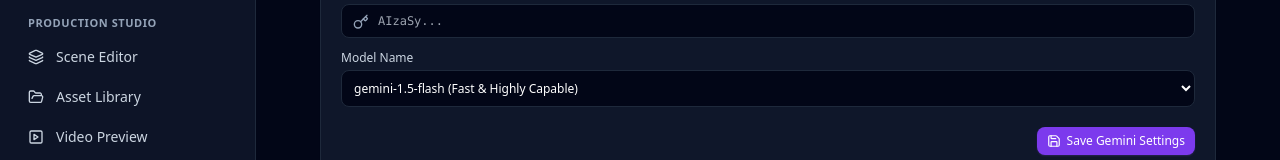
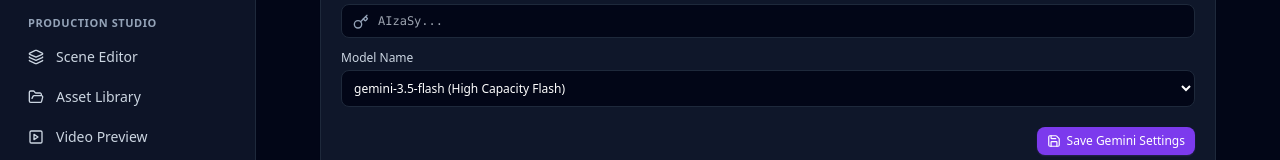
Before and after one commit to tusharsubhramondal/youtube-video-automation, a React (Vite) app in the folder frontend/: page /settings/providers in a window 1280 px wide. Shown: the part 289-449 px from the top of the page. Built offline with nearby package versions, Linux system fonts and the light colour scheme; no server answers.

Commit message:
fix(gemini): update to gemini-3.5-flash-lite and add automatic model fallback resilience

```diff
--- a/frontend/src/pages/ProviderSettings.tsx
+++ b/frontend/src/pages/ProviderSettings.tsx
@@ -24,7 +24,7 @@ import { VoiceProfile } from '../types';
 export const ProviderSettings: React.FC = () => {
   const [settings, setSettings] = useState<any>(null);
   const [geminiKey, setGeminiKey] = useState('');
-  const [geminiModel, setGeminiModel] = useState('gemini-1.5-flash');
+  const [geminiModel, setGeminiModel] = useState('gemini-3.5-flash');
   const [openAiKey, setOpenAiKey] = useState('');
   const [elevenLabsKey, setElevenLabsKey] = useState('');
   const [isSaving, setIsSaving] = useState(false);
@@ -221,9 +221,11 @@ export const ProviderSettings: React.FC = () => {
               onChange={(e) => setGeminiModel(e.target.value)}
               className="w-full bg-slate-950 border border-slate-800 rounded-lg p-2 text-xs text-white"
             >
-              <option value="gemini-1.5-flash">gemini-1.5-flash (Fast & Highly Capable)</option>
-              <option value="gemini-1.5-pro">gemini-1.5-pro (In-depth Complex Reasoning)</option>
-              <option value="gemini-2.0-flash-exp">gemini-2.0-flash-exp (Experimental Next-Gen)</option>
+              <option value="gemini-3.5-flash-lite">gemini-3.5-flash-lite (Recommended • High Speed & Stability)</option>
+              <option value="gemini-3.5-flash">gemini-3.5-flash (High Capacity Flash)</option>
+              <option value="gemini-3.7-flash">gemini-3.7-flash (Latest Fast Model)</option>
+              <option value="gemini-3.8-flash">gemini-3.8-flash (Flagship Advanced Reasoning)</option>
+              <option value="gemini-2.5-pro">gemini-2.5-pro (In-depth Complex Reasoning)</option>
             </select>
           </div>
 
```
Also changed, not shown: 2 other files (tests, documents, lock files or other folders).
